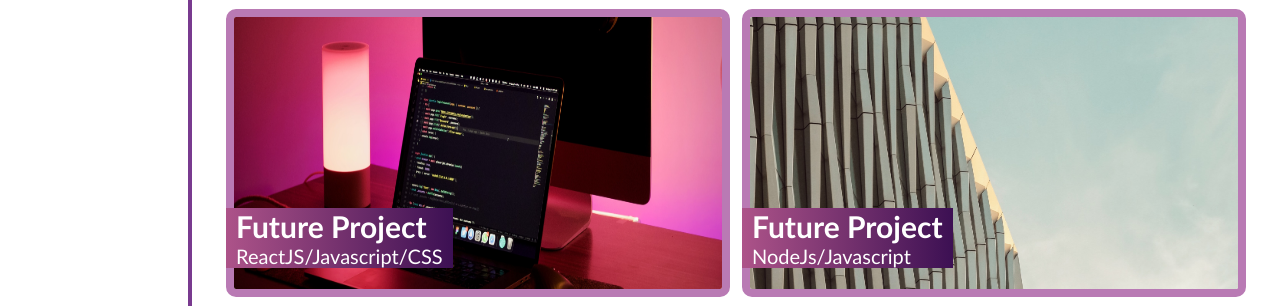
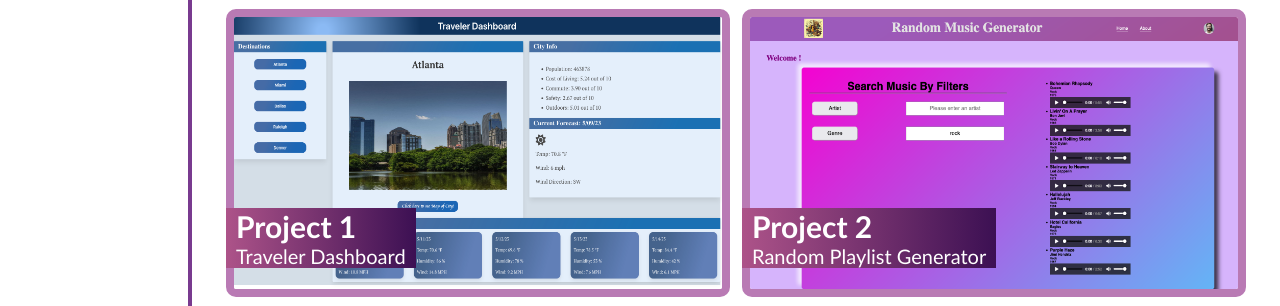
Before and after one commit to KritiShrestha/Professional-Portfolio, a plain HTML site: page index.html in a window 1280 px wide. Shown: the part 1030-1336 px from the top of the page. Drawn offline with Linux system fonts and the light colour scheme; grey boxes are pictures that could not be loaded.

Commit message:
Add new image of the project

```diff
--- a/index.html
+++ b/index.html
@@ -94,21 +94,21 @@
                 </a>
             </div>
             <div class="frame">
-                <a href="https://github.com/KritiShrestha">
-                    <img src="./develop/assets/images/laptop.jpg"
-                        alt="Picture of laptop, with monitor in the back and the lamp beside it">
+                <a href="https://github.com/KritiShrestha/Traveler-Dashboard">
+                    <img src="./develop/assets/images/Screenshot 2023-05-09 at 23-31-15 Traveler Dashboard.png"
+                        alt="Picture of travelerdashboard">
                     <div class="image-title">
-                        <h2>Future Project</h2>
-                        <span>ReactJS/Javascript/CSS</span>
+                        <h2>Project 1</h2>
+                        <span>Traveler Dashboard</span>
                     </div>
                 </a>
             </div>
             <div class="frame">
-                <a href="https://github.com/KritiShrestha">
-                    <img src="./develop/assets/images/building.jpg" alt="photo of tall architectural building">
+                <a href="https://new-random-playlist-generator.herokuapp.com/">
+                    <img src="./develop/assets/images/Screenshot 2023-05-09 at 23-24-44 Dashboard.png" alt="photo of random playlist generator">
                     <div class="image-title">
-                        <h2>Future Project</h2>
-                        <span>NodeJs/Javascript</span>
+                        <h2>Project 2</h2>
+                        <span>Random Playlist Generator</span>
                     </div>
                 </a>
             </div>
```
Also changed, not shown: develop/assets/images/Screenshot 2023-05-09 at 23-24-44 Dashboard.png (added), develop/assets/images/Screenshot 2023-05-09 at 23-31-15 Traveler Dashboard.png (added).
